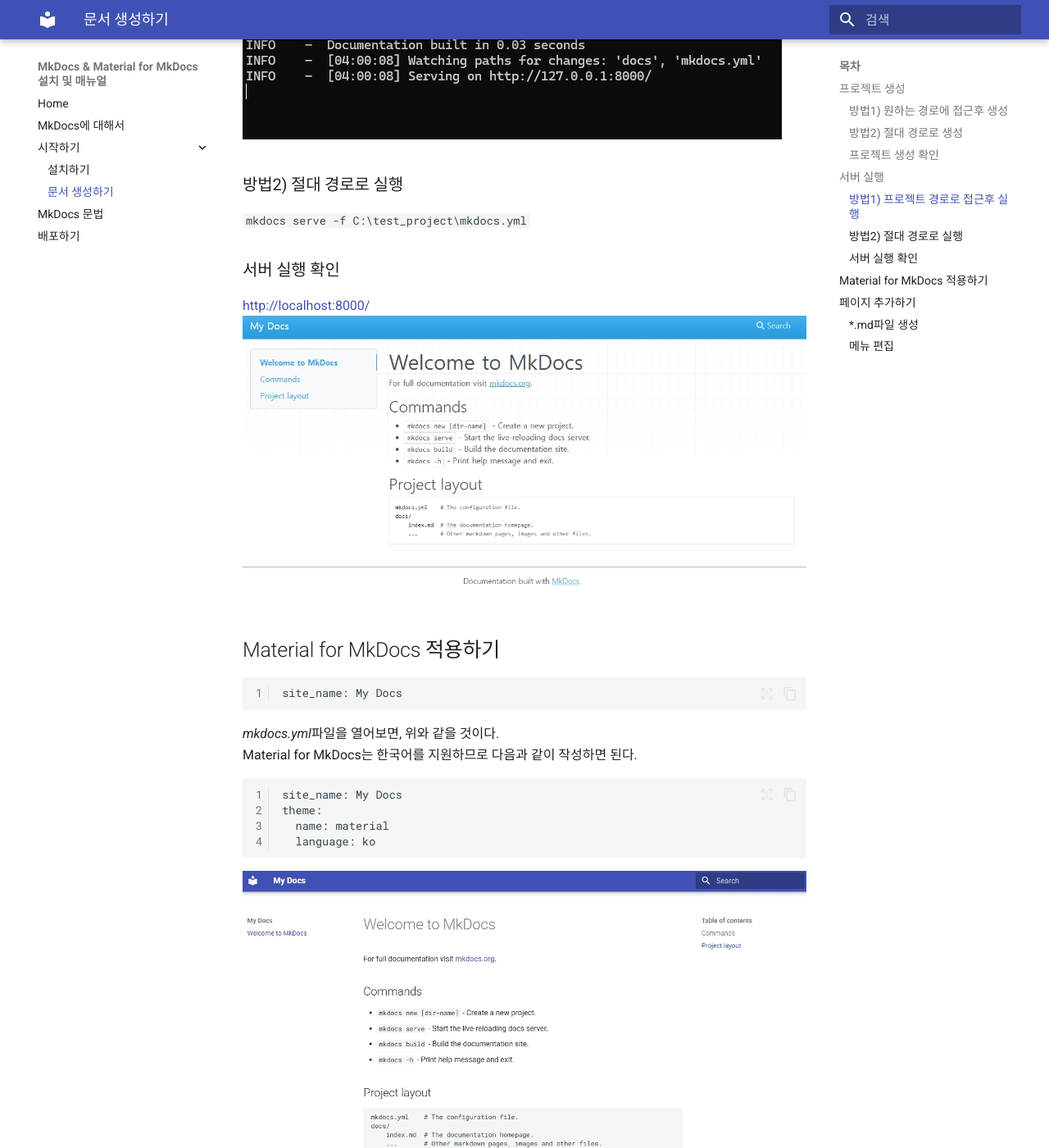
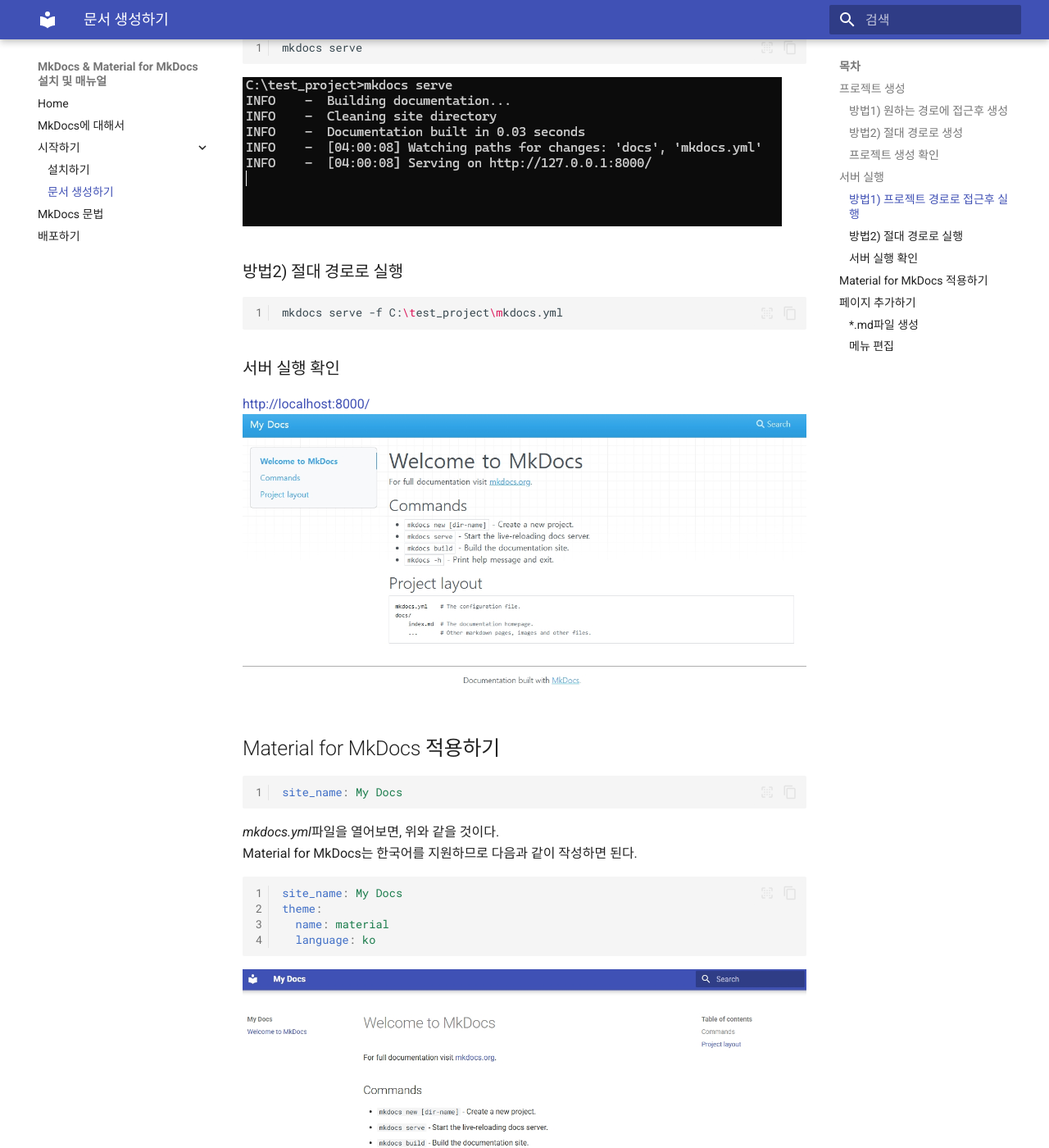
Before and after one commit to Byun-JI/MkDocs_Guide, an MkDocs documentation site: the page built from docs/startGuide.md, in a window 1280 px wide and 1400 px high, scrolled down 1003 px. Shown: the whole window at 82% size. Built offline with MkDocs 1.6.1 and Material for MkDocs 9.7.7, drawn with Linux system fonts in a browser that asks for light colours; some of the changed text lies outside the part shown.

Commit message:
code내용을 멀티라인으로 변경

````diff
--- a/docs/startGuide.md
+++ b/docs/startGuide.md
@@ -1,32 +1,42 @@
 
 ## 프로젝트 생성
 ### 방법1) 원하는 경로에 접근후 생성
-`mkdocs new test_project`
+```bash
+mkdocs new test_project
+```
 ![Screenshot](img/newProjectMake.png)
 ### 방법2) 절대 경로로 생성
-`mkdocs new C:/test_project`
+```bash
+mkdocs new C:/test_project
+```
 ### 프로젝트 생성 확인
 ![Screenshot](img/newProjectDirTree.png)
 ## 서버 실행
 서버실행시 기본값은 **localhost:8000**이다.
 >ip 및 port를 변경하고 싶으면 -a 옵션을 추가하면 된다.
->`mkdocs serve -a 127.0.0.1:8001`
+```
+mkdocs serve -a 127.0.0.1:8001
+```
 ### 방법1) 프로젝트 경로로 접근후 실행
-`mkdocs serve`
+```bash
+mkdocs serve
+```
 ![Screenshot](img/newProjectServerStart.png)
 ### 방법2) 절대 경로로 실행
-`mkdocs serve -f C:\test_project\mkdocs.yml`
+```bash
+mkdocs serve -f C:\test_project\mkdocs.yml
+```
 ### 서버 실행 확인
 [http://localhost:8000/](http://localhost:8000/)
 ![Screenshot](img/indexPage.jpeg)
 
 ## Material for MkDocs 적용하기
-```mkdocs.yml
+```yaml
 site_name: My Docs
 ```
 *mkdocs.yml*파일을 열어보면, 위와 같을 것이다.
 Material for MkDocs는 한국어를 지원하므로 다음과 같이 작성하면 된다.
-```mkdocs.yml
+```yaml
 site_name: My Docs
 theme:
   name: material
@@ -45,7 +55,7 @@ theme:
 이미지와 같이 자동으로 메뉴에 추가되었음을 알 수 있다.
 ### 메뉴 편집
 메뉴의 순서나 이름을 변경하고 싶으면 *mkdocs.yml*파일을 수정하면 된다.
-```mkdocs.yml
+```yaml
 site_name: My Docs
 theme:
   name: material
@@ -56,7 +66,7 @@ nav:
 ```
 
 다음과 같이 공백에 유의하여 작성하며, n단으로 이루어 지는 메뉴가 구성된다.
-```mkdocs.yml
+```yaml
 nav:
   - Home: index.md
   - 1단:
````
Also changed, not shown: docs/deployGuide.md (+11 -4 lines), docs/setupGuide.md (+18 -6 lines).
